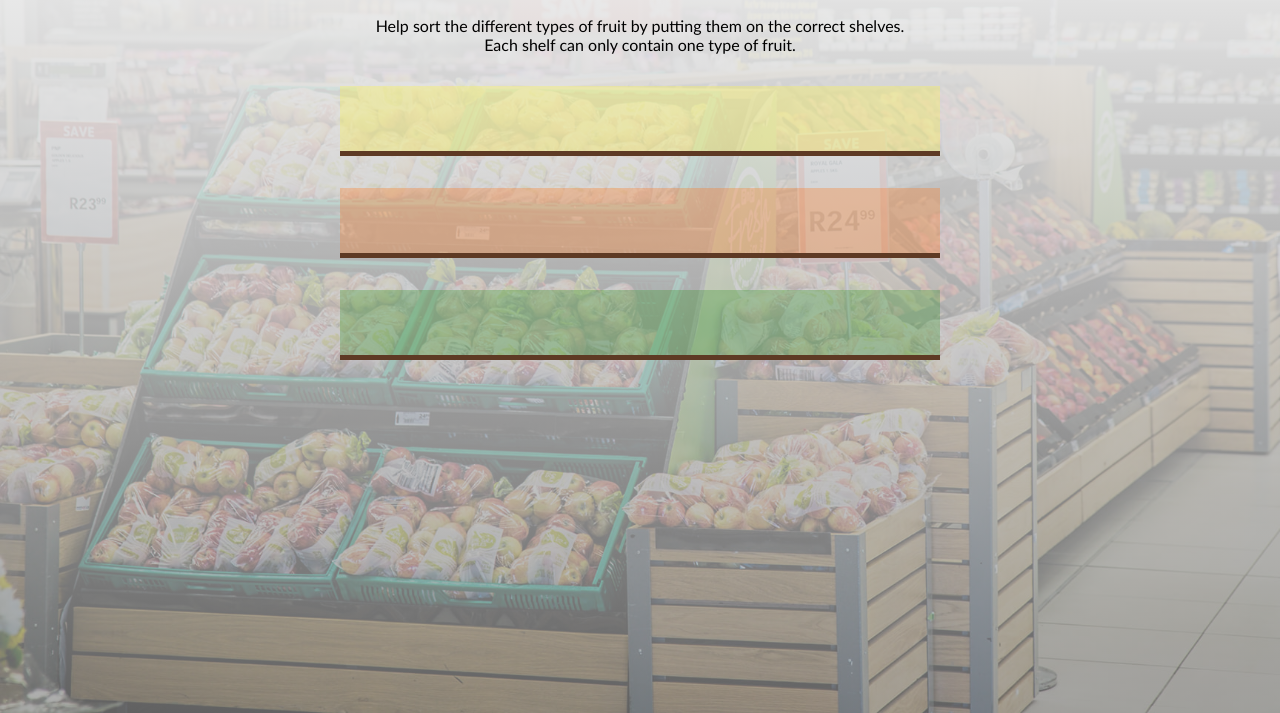
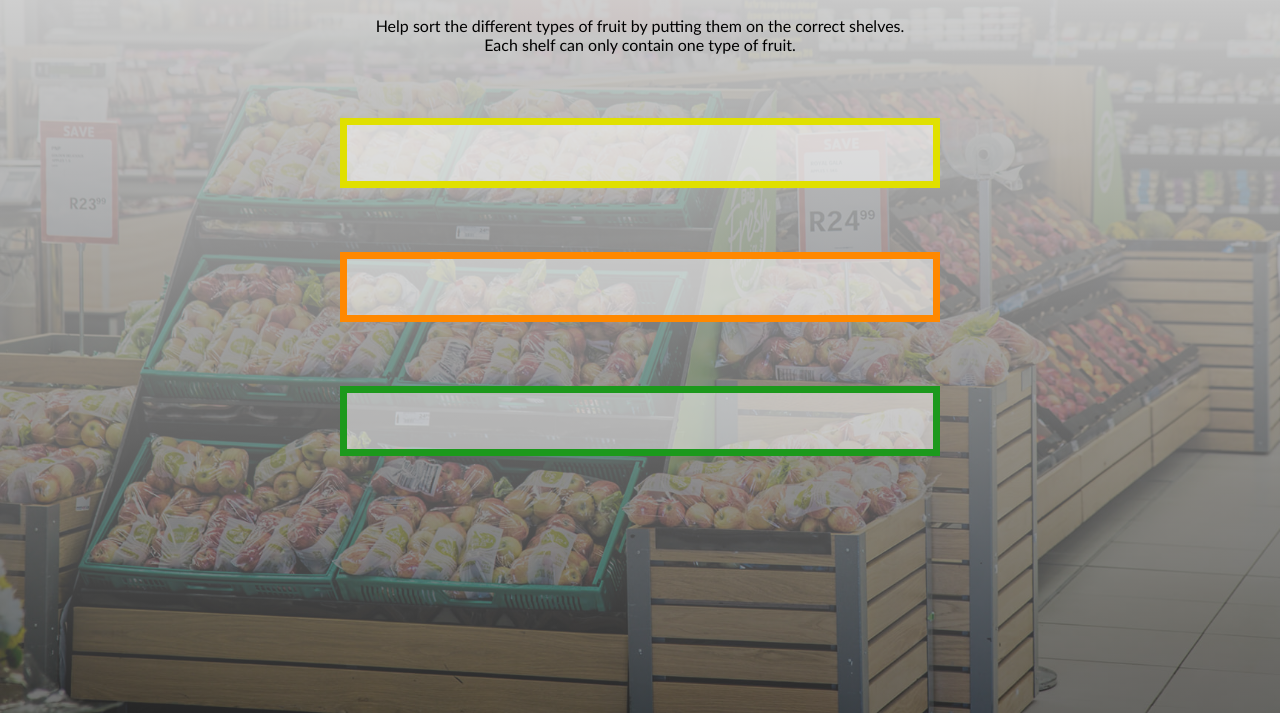
Before and after one commit to CIMarko/shelf-stacking-JS, a plain HTML site: page index.html in a window 1280 px wide. Shown: the part 87-800 px from the top of the page. Drawn offline with Linux system fonts and the light colour scheme.

Commit message:
update styling

```diff
--- a/assets/css/styles.css
+++ b/assets/css/styles.css
@@ -12,7 +12,7 @@ body {
     min-height: 100vh;
     background-image: linear-gradient(rgb(241 241 241), rgb(167 158 126));
     /* in case bg-img can't load */
-    background-image: linear-gradient(rgb(241 241 241), rgb(138 138 138 / 70%)),
+    background-image: linear-gradient(rgb(220, 220, 220), rgba(53, 53, 53, 0.7)),
         url(../images/bg-supermarket.jpg);
     background-repeat: no-repeat;
     background-size: cover;
@@ -27,19 +27,20 @@ h1 {
 }
 
 .shelf {
-    border-bottom: 5px rgb(94, 58, 36) solid;
+    background-color: rgb(255, 255, 255, 0.5);
     width: 90vw;
     max-width: 600px;
     height: 70px;
     margin: 2em auto;
+    font-size: 2rem;
 }
 
 .shelf1 {
-    background-color: rgb(255 245 59 / 30%);
+    border: solid 7px rgb(224, 224, 0);
 }
 .shelf2 {
-    background-color: rgb(255 118 21 / 30%);
+    border: solid 7px rgb(255, 136, 0);
 }
 .shelf3 {
-    background-color: rgb(47 145 34 / 30%);
+    border: solid 7px rgb(28, 153, 28);
 }
--- a/assets/js/script.js
+++ b/assets/js/script.js
@@ -0,0 +1 @@
+fruits = ["🍌", "🍏", "🍊", "🍌", "🍌", "🍏", "🍊", "🍏", "🍊", "🍊", "🍏", "🍌"];
--- /dev/null
+++ b/assets/js/solution.js
@@ -0,0 +1 @@
+console.log("Test")
--- a/index.html
+++ b/index.html
@@ -4,7 +4,7 @@
     <meta charset="UTF-8">
     <meta name="viewport" content="width=device-width, initial-scale=1.0">
     <link rel="stylesheet" href="assets/css/styles.css">
-    <title>Document</title>
+    <title>Sort Fruit with JavaScript</title>
 </head>
 <body>
     <header>
@@ -13,9 +13,11 @@
         Each shelf can only contain one type of fruit.</p>
     </header>
     <main>
-        <div class="shelf shelf1"></div>
-        <div class="shelf shelf2"></div>
-        <div class="shelf shelf3"></div>
+        <div class="shelf shelf1" id="banana-shelf"></div>
+        <div class="shelf shelf2" id="orange-shelf"></div>
+        <div class="shelf shelf3" id="apple-shelf"></div>
     </main>
+
+    <script src="assets/js/script.js"></script>
 </body>
 </html>
```
Also changed, not shown: 2 other files.
